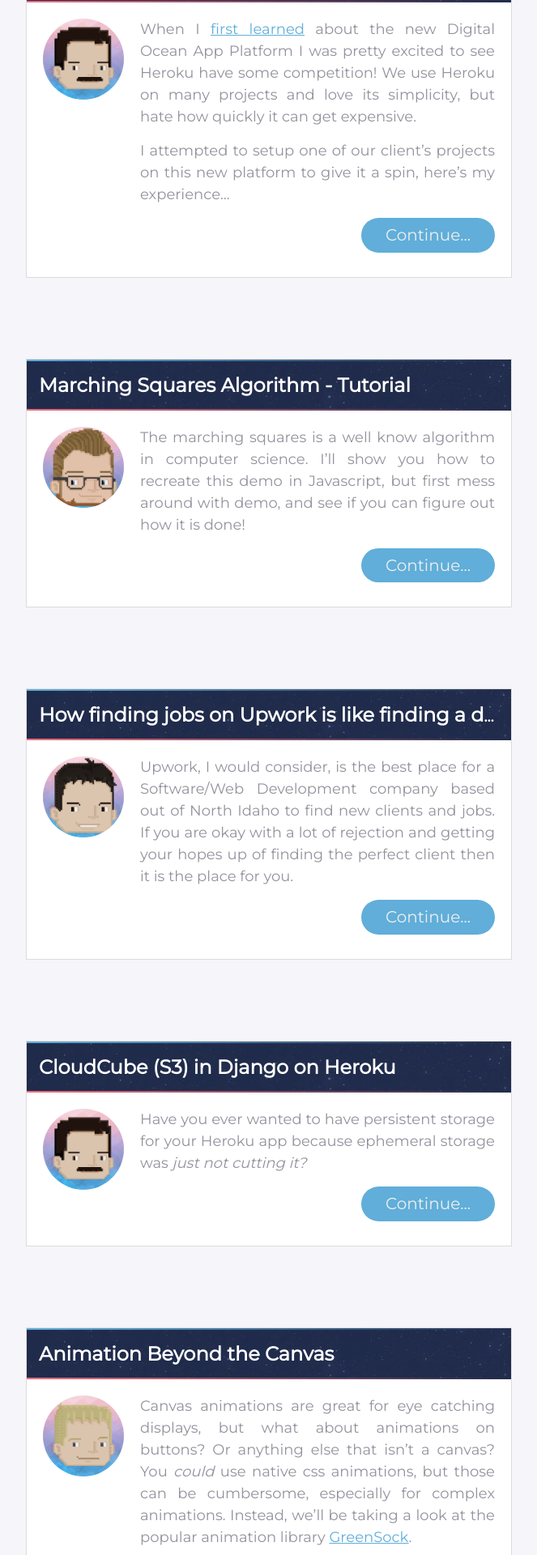
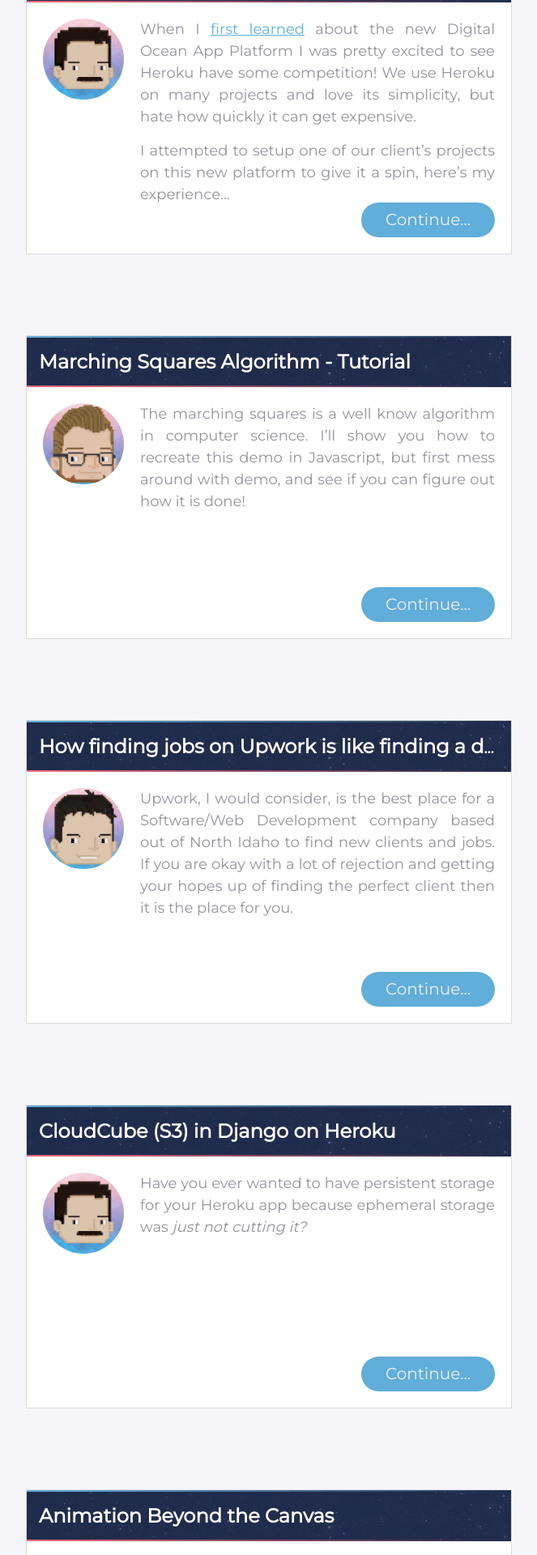
Before and after one commit to ckcollab/ckcollab, a Jekyll site: the page built from blog.html, in a window 1280 px wide. Shown: the part 533-2453 px from the top of the page at 81% size, without its empty margins (308-971 px from the left). Built offline with Jekyll 4.4.1, drawn with Linux system fonts in a browser that asks for light colours.

Commit message:
Fixed Blog Card Styling

```diff
--- a/assets/css/blog-landing.css
+++ b/assets/css/blog-landing.css
@@ -149,17 +149,18 @@
     padding-bottom: 10px;
     margin: 50px;
     width: 600px;
-    /*height: 325px;*/
+    height: 375px;
     display: flex;
     flex-direction: column;
-    align-self: end;
 }
 
 .media .btn-primary {
     color: #efefef;
     font-size: 20px;
     padding: 5px 12px;
-    float: right;
+    position: absolute;
+    bottom: 20px;
+    right: 20px;
 }
 
 .media-object {
```
